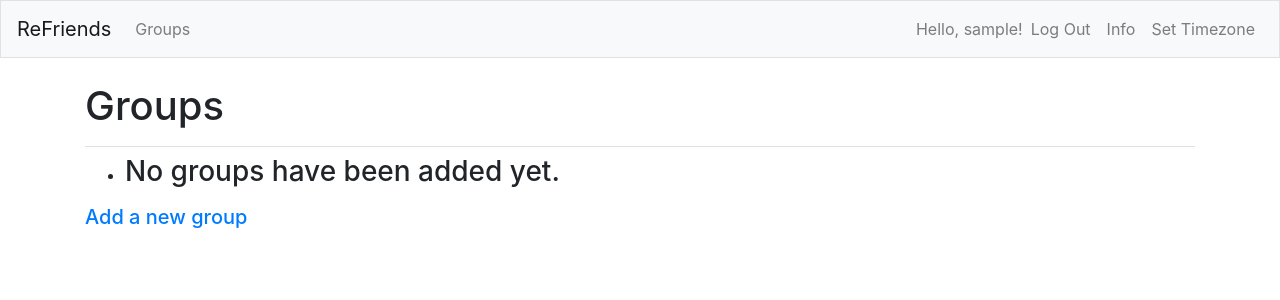
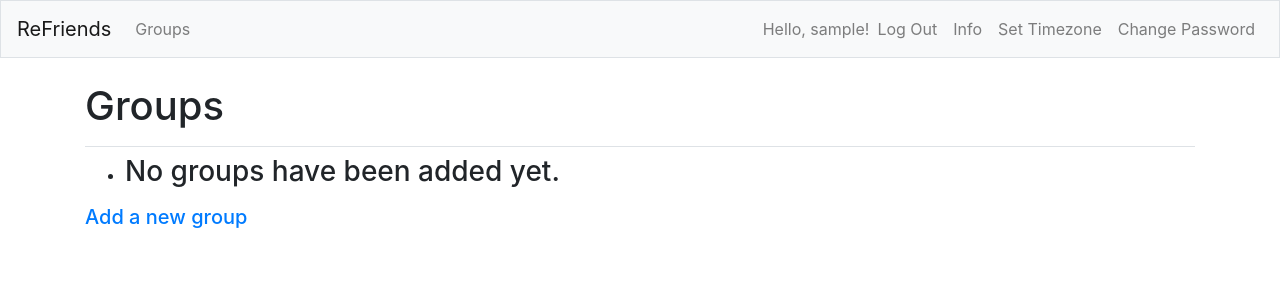
Before and after one commit to n8marti/ReFriends, a Django app: page /groups/ in a window 1280 px wide. Shown: the top 300 px of the page. Run offline with Django 3.2, Linux system fonts and the light colour scheme; the visitor is signed in with stand-in values (Sample User, id 1); data that the repository does not hold is empty; some libraries are stand-ins or nearby versions.

Commit message:
Added password changing capability

```diff
--- a/ReFriends/settings.py
+++ b/ReFriends/settings.py
@@ -34,7 +34,7 @@ elif os.environ.get("DEBUG") == "FALSE":
     DEBUG = False
 else:
     DEBUG = False
-
+DEBUG = True
 ALLOWED_HOSTS = [
     "localhost",
     "174.138.84.110",
--- a/Refriends/templates/Refriends/base.html
+++ b/Refriends/templates/Refriends/base.html
@@ -3,21 +3,19 @@
 <!doctype html>
 <html lang="en">
     <head>
-  <meta charset="utf-8">
-  <meta name="viewport" content="width=device-width, initial-scale=1, shrink-to-fit=no">
+        <meta charset="utf-8" />
+        <meta name="viewport" content="width=device-width, initial-scale=1, shrink-to-fit=no" />
         <title>ReFriends</title>
 
-  {% bootstrap_css %}
-  {% bootstrap_javascript jquery='full' %}
-
+        {% bootstrap_css %} {% bootstrap_javascript jquery='full' %}
     </head>
     <body>
-
         <nav class="navbar navbar-expand-md navbar-light bg-light mb-4 border">
             <a class="navbar-brand" href="{% url 'Refriends:index'%}">ReFriends</a>
 
             <button class="navbar-toggler" type="button" data-toggle="collapse" data-target="#navbarCollapse" aria-controls="navbarCollapse" aria-expanded="false" aria-label="Toggle navigation">
-    <span class="navbar-toggler-icon"></span></button>
+                <span class="navbar-toggler-icon"></span>
+            </button>
             <div class="collapse navbar-collapse" id="navbarCollapse">
                 <ul class="navbar-nav mr-auto">
                     <li class="nav-item">
@@ -39,6 +37,9 @@
                     <li class="nav-item">
                         <a class="nav-link" href="{% url 'Refriends:set_timezone'%}">Set Timezone</a>
                     </li>
+                    <li class="nav-item">
+                        <a class="nav-link" href="{% url 'users:password_change'%}">Change Password</a>
+                    </li>
                     {% else %}
                     <li class="nav-item">
                         <a class="nav-link" href="{% url 'users:register'%}">Register</a>
@@ -46,18 +47,14 @@
                     <li class="nav-item">
                         <a class="nav-link" href="{% url 'users:login'%}">Log In</a>
                     </li>
-        </li>
                     {% endif %}
                 </ul>
             </div>
-
         </nav>
 
         <main role="main" class="container">
-  <div class="pb-2 mb-2 border-bottom">
-    {% block page_header %}{% endblock page_header %}
-  </div>
-  <div>
-    {% block content %}{% endblock content %}
-  </div>
+            <div class="pb-2 mb-2 border-bottom">{% block page_header %}{% endblock page_header %}</div>
+            <div>{% block content %}{% endblock content %}</div>
         </main>
+    </body>
+</html>
--- a/templates/404.html
+++ b/templates/404.html
@@ -1,5 +1,5 @@
 {% extends "Refriends/base.html" %} {% block page_header %}
 <h2>The item you requested is not available. (Error 404)</h2>
 <br />
-<p>Maype you don't have permission to access this page or it simply doesn't exist. 🤔 (I'M ON TO YOU)</p>
+<p>Maype you don't have permission to access this page or it simply doesn't exist. 🤔</p>
 {% endblock page_header %}
--- a/users/forms.py
+++ b/users/forms.py
@@ -57,6 +57,9 @@ class UserCreationForm(forms.ModelForm):
                 {"autofocus": True}
             )
 
+            class Meta:
+                model = User
+
     def clean_password2(self):
         password1 = self.cleaned_data.get("password1")
         password2 = self.cleaned_data.get("password2")
```
Lines whose indentation alone changed are shown as unchanged.
